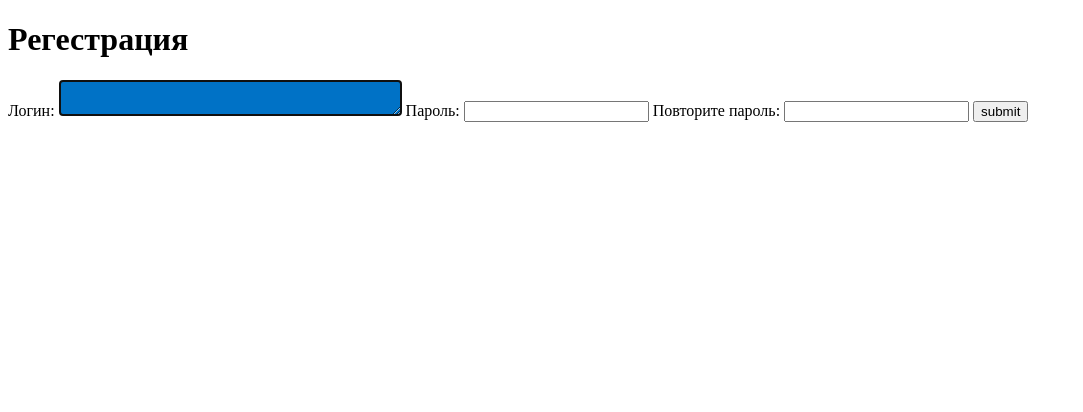
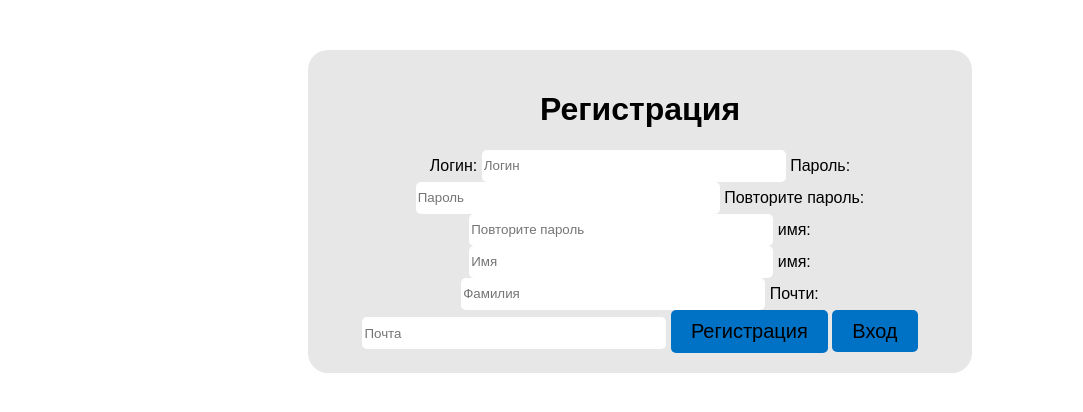
Before and after one commit to fallenreds/eSALE, a Django app: page /register/ in a window 1280 px wide. Shown: the top 412 px of the page, without its empty margins (0-1083 px from the left). Run offline with Django 4.2, Linux system fonts and the light colour scheme.

Commit message:
Исправил вход и сделал шаблоны рег лог

```diff
--- a/main/forms.py
+++ b/main/forms.py
@@ -2,14 +2,18 @@ from django.contrib.auth import get_user_model
 from django.contrib.auth.forms import UserCreationForm, forms, AuthenticationForm
 
 class UserCreationForm(UserCreationForm):
-    username = forms.CharField(label='Логин', widget=forms.Textarea(attrs= {'class': 'inputarea'}))
-    password1 = forms.CharField(label='Пароль', widget=forms.PasswordInput(attrs= {'class': 'input'}))
-    password2 = forms.CharField(label='Повторите пароль', widget=forms.PasswordInput(attrs= {'class': 'input'}))
+    username = forms.CharField(label='Логин', widget=forms.TextInput(attrs= {'class': 'inputarea', 'placeholder':'Логин'}))
+    password1 = forms.CharField(label='Пароль', widget=forms.PasswordInput(attrs= {'class': 'inputarea', 'placeholder':'Пароль'}))
+    password2 = forms.CharField(label='Повторите пароль', widget=forms.PasswordInput(attrs= {'class': 'inputarea','placeholder':'Повторите пароль'}))
+    first_name = forms.CharField(label='имя', widget=forms.TextInput(attrs= {'class': 'inputarea','placeholder':'Имя'}))
+    last_name = forms.CharField(label='имя', widget=forms.TextInput(attrs= {'class': 'inputarea','placeholder':'Фамилия'}))
+    email = forms.EmailField(label='Почти', widget=forms.EmailInput(attrs= {'class': 'inputarea', 'placeholder':'Почта'}))
+
     class Meta(UserCreationForm.Meta):
         #переопределяем стандартного пользователя на нашего
         model = get_user_model()
 
 
-class AuthenticationForm(AuthenticationForm):
-    username = forms.CharField(label='Логин', widget=forms.TextInput(attrs={'class': 'inputarea'}))
-    password = forms.CharField(label='Пароль', widget=forms.PasswordInput(attrs={'class': 'input'}))
+class MyAuthenticationForm(AuthenticationForm):
+    username = forms.CharField(label='Логин', widget=forms.TextInput(attrs={'class': 'inputarea','placeholder':'Логин'}))
+    password = forms.CharField(label='Пароль', widget=forms.PasswordInput(attrs={'class': 'inputarea','placeholder':'Пароль'}))
--- a/main/views.py
+++ b/main/views.py
@@ -3,7 +3,7 @@ from django.http import HttpResponse
 from django.template.context_processors import request
 from django.views import View
 from django.contrib.auth import login, authenticate
-from .forms import UserCreationForm, AuthenticationForm
+from .forms import UserCreationForm, MyAuthenticationForm
 from .models import Post, Category, MyUser
 from django.views.decorators.csrf import csrf_protect
 
@@ -27,33 +27,23 @@ class PostDetail(View):
 class LoginView(View):
     def get(self, request):
         form = {
-            'form': AuthenticationForm()
+            'form': MyAuthenticationForm()
         }
-        return render(request,'registration/login.html',{'form': AuthenticationForm()})
+        return render(request,'registration/login.html',{'form': MyAuthenticationForm()})
 
     def post(self, request):
-        form = AuthenticationForm(request.POST)
-        print(request.POST)
+        form = MyAuthenticationForm(request, request.POST)
         if form.is_valid():
-            print("ВСЕ ОК")
+            cd = form.cleaned_data
+            user = authenticate(username=cd['username'], password=cd['password'])
+            if user is not None:
+                if user.is_active:
+                    login(request, user)
+                    return redirect('/')
         else:
-            print("НЕ  ОК", form.errors)
-        return redirect('/')
-        #     cd = form.cleaned_data
-        #     user = authenticate(username=cd['username'], password=cd['password'])
-        #     if user is not None:
-        #         print('valid')
-        #         if user.is_active:
-        #             login(request, user)
-        #             return HttpResponse('Authenticated successfully')
-        #         else:
-        #             return HttpResponse('Disabled account')
-        #     else:
-        #         return HttpResponse('Invalid login')
-        # else:
-        #     print("Тут ошибка",form.errors)
-        #     # form = AuthenticationForm()
-        #     return render(request, 'registration/login.html', {'form': form})
+            form = MyAuthenticationForm()
+            error = 'Форма не прошла валидацию'
+            return render(request, 'registration/login.html', {'form': form,'error': error})
 
 
 
@@ -71,6 +61,6 @@ class RegisterView(View):
         form = UserCreationForm(request.POST)
         if form.is_valid():
             form.save()
-            return redirect('/')
+            return redirect('/login')
         else:
             return render(request, 'registration/register.html', {'form': form})
--- a/static/css/login_register.css
+++ b/static/css/login_register.css
@@ -1,4 +1,31 @@
+.maindiv{
+    font-family: Arial;
+    text-align: center;
+    background-color: #e7e7e7;
+    margin: 50px 300px 50px 300px;
+    border-radius: 20px;
+    padding: 20px;
+
+
+}
 .inputarea{
     height: 30px;
+    width: 300px;
+
+    border:none;
+    outline: none;
+    border-radius: 5px;
+}
+.accept{
+    padding: 10px 20px 10px 20px;
+    font-size: 20px;
+    border:none;
+    outline: none;
+    border-radius: 5px;
     background-color: #0072c6;
 }
+
+a {
+    text-decoration:none;
+    color: black;
+}
--- a/templates/registration/register.html
+++ b/templates/registration/register.html
@@ -4,19 +4,20 @@
 <head>
     <meta charset="UTF-8">
     <link rel="stylesheet" href="{% static 'css/login_register.css' %}">
-    <title>Title</title>
+    <title>Регистрация eSALE</title>
 </head>
 <body>
     {% block content %}
-        {% if form.errors %}
-            {{ form.errors.error }}
-        {% endif %}
-        <h1>Регестрация</h1>
-        <form action="{% url 'register' %}" method="post">
-        {{form}}
-        {% csrf_token %}
-        <button type="submit">submit</button>
-        </form>
+        <div class="maindiv">
+            <h1>Регистрация</h1>
+{#            <strong>{{ error }}</strong>#}
+            <form action="{% url 'register' %}" method="post">
+                {{ form }}
+                {% csrf_token %}
+                <button class="accept" type="submit">Регистрация</button>
+                <a href="{% url 'login' %}" class="accept" >Вход</a>
+            </form>
+        </div>
     {% endblock %}
 </body>
 </html>
```
Also changed, not shown: templates/registration/login.html (+13 -10 lines), config/settings.py (line endings or trailing spaces), db.sqlite3.
